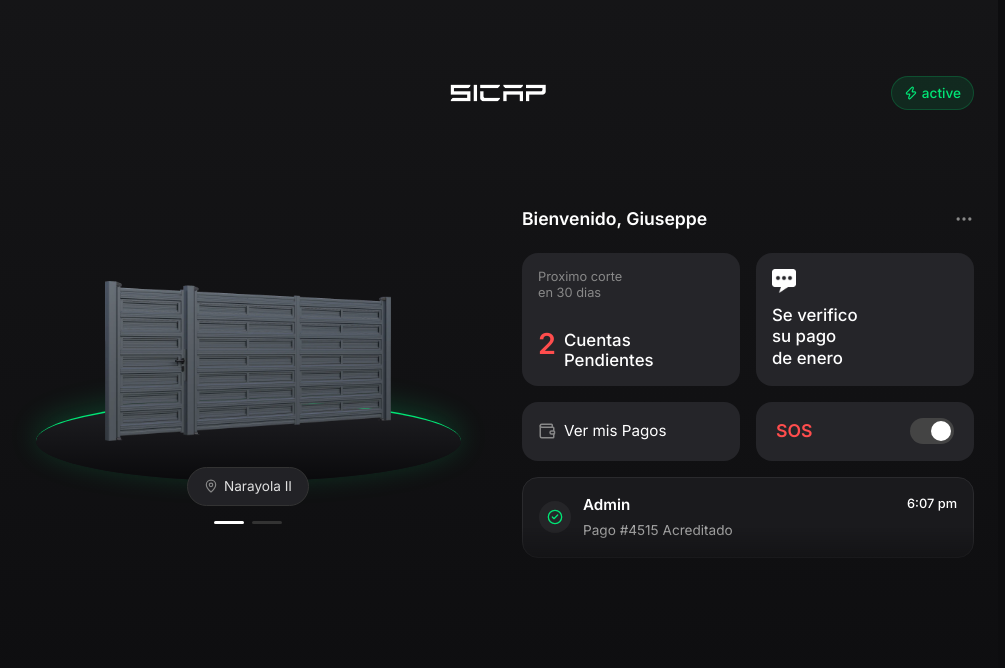
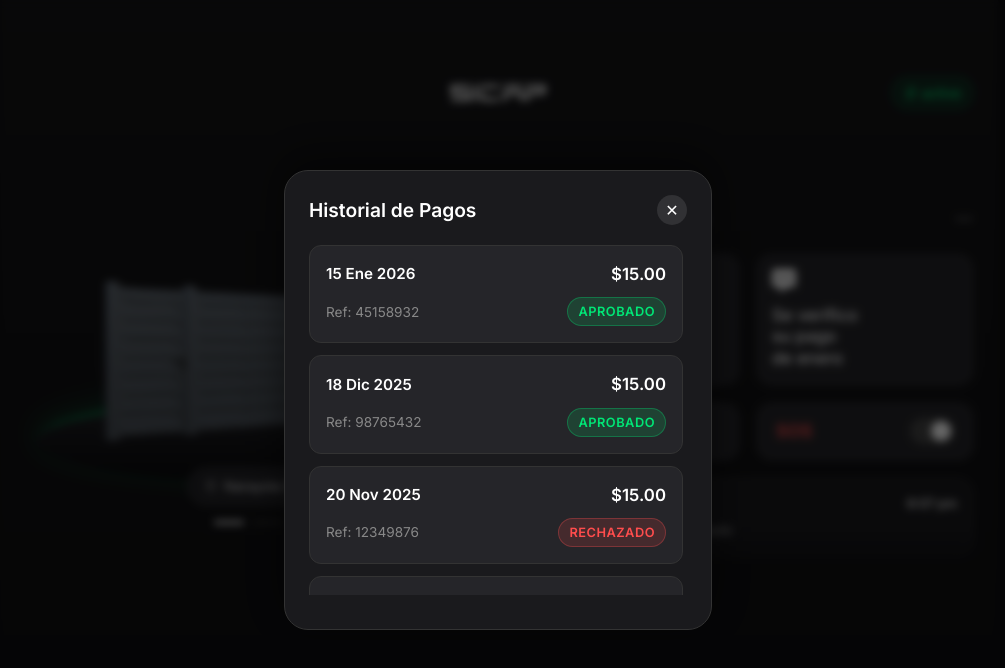
Before and after one commit to itsKartin/SICAP, a React app in the folder frontend/: page /admin/home in a window 1280 px wide. Both pictures are taken after a click on the button "Ver mis Pagos". Shown: the part 989-1657 px from the top of the page, without its empty margins (142-1147 px from the left). Built offline with nearby package versions, Linux system fonts and the light colour scheme; the HTML template or start-up script is replaced by a standard one.

Commit message:
End Front
hola

```diff
--- a/frontend/src/components/user/DashboardUser.css
+++ b/frontend/src/components/user/DashboardUser.css
@@ -44,6 +44,14 @@ body {
   font-size: 0.85rem;
   font-weight: 500;
   border: 1px solid rgba(0, 230, 118, 0.2);
+  transition: all 0.3s ease;
+}
+
+/* NUEVA CLASE PARA EL ESTADO INACTIVO */
+.user-status-badge.inactive {
+  background-color: rgba(255, 77, 77, 0.1);
+  color: #ff4d4d;
+  border: 1px solid rgba(255, 77, 77, 0.2);
 }
 
 .lightning-icon {
@@ -85,6 +93,13 @@ body {
   border-top: 2px solid #00e676;
   box-shadow: 0 -5px 30px rgba(0, 230, 118, 0.2);
   z-index: 1;
+  transition: all 0.3s ease;
+}
+
+/* NUEVA CLASE PARA LA BASE INACTIVA */
+.gate-base.inactive {
+  border-top: 2px solid #ff4d4d;
+  box-shadow: 0 -5px 30px rgba(255, 77, 77, 0.2);
 }
 
 .location-badge {
@@ -240,13 +255,16 @@ body {
   color: #fff;
   cursor: pointer;
   font-family: inherit;
+  transition: background-color 0.2s ease;
+}
+
+.action-btn:hover {
+  background-color: #2a2a2e;
 }
 
 .payments-btn {
   justify-content: flex-start;
 }
-
-/* ... el resto de tu CSS anterior se mantiene igual ... */
 
 .payment-icon {
   width: 18px;
@@ -254,17 +272,9 @@ body {
   color: #888;
 }
 
-/* Agregamos una clase extra para resaltar el icono de 'aprobado' */
 .check-icon {
   color: #00e676;
 }
-
-.sos-btn {
-  justify-content: space-between;
-  padding: 16px 20px;
-}
-
-/* ... el resto de tu CSS posterior se mantiene igual ... */
 
 .sos-btn {
   justify-content: space-between;
@@ -301,17 +311,16 @@ body {
   margin-top: 16px;
   display: flex;
   flex-direction: column;
-  gap: 12px; /* Separación explícita entre tarjetas */
-  max-height: 220px; /* Aumentado ligeramente para acomodar los espacios */
+  gap: 12px;
+  max-height: 220px;
   overflow-y: auto;
 
-  /* Máscara para el difuminado "Efecto iPhone" */
   -webkit-mask-image: linear-gradient(to bottom, rgba(0,0,0,1) 50%, rgba(0,0,0,0) 100%);
   mask-image: linear-gradient(to bottom, rgba(0,0,0,1) 50%, rgba(0,0,0,0) 100%);
 
   -ms-overflow-style: none;
   scrollbar-width: none;
-  padding-bottom: 20px; /* Extra padding para el scroll de las difuminadas */
+  padding-bottom: 20px;
 }
 
 .notifications-container::-webkit-scrollbar {
@@ -322,7 +331,6 @@ body {
   display: flex;
   align-items: center;
   gap: 12px;
-  /* Fondo y bordes trasladados a cada item independiente */
   background-color: #1a1a1d;
   border-radius: 16px;
   padding: 16px;
@@ -349,7 +357,7 @@ body {
 .notif-icon-wrapper {
   width: 32px;
   height: 32px;
-  background-color: rgba(255, 255, 255, 0.05); /* Leve fondo circular al icono */
+  background-color: rgba(255, 255, 255, 0.05);
   border-radius: 50%;
   display: flex;
   align-items: center;
@@ -495,22 +503,10 @@ body {
     margin: 40px auto 20px auto;
     max-width: 400px;
   }
-
-
-
-
-
-
-
-
-
-
-
 }
 
-/* --- ESTILOS PARA LOS MODALES Y MENÚS DE PAGO --- */
+/* --- ESTILOS PARA LOS MODALES --- */
 
-/* Hace que la tarjeta indique que se puede clickear */
 .card.clickable {
   cursor: pointer;
   transition: transform 0.2s ease, background-color 0.2s ease;
@@ -521,7 +517,6 @@ body {
   background-color: #2a2a2e;
 }
 
-/* Fondo oscuro desenfocado del modal */
 .modal-overlay {
   position: fixed;
   top: 0;
@@ -530,13 +525,12 @@ body {
   height: 100vh;
   background-color: rgba(0, 0, 0, 0.6);
   backdrop-filter: blur(4px);
-  z-index: 100; /* Por encima de todo, incluyendo el menú inferior */
+  z-index: 100;
   display: flex;
   justify-content: center;
-  align-items: flex-end; /* Lo pone estilo "BottomSheet" en móviles */
+  align-items: flex-end;
 }
 
-/* Caja de contenido del modal */
 .modal-content {
   background-color: #1a1a1d;
   width: 100%;
@@ -580,7 +574,6 @@ body {
   font-size: 1rem;
 }
 
-/* Lista de deudas */
 .pending-list {
   display: flex;
   flex-direction: column;
@@ -592,7 +585,19 @@ body {
   background-color: #252529;
   padding: 16px;
   border-radius: 12px;
-  border-left: 4px solid #ff4d4d;
+  border-left: 4px solid #444;
+  opacity: 0.6;
+  cursor: pointer;
+  transition: all 0.2s ease;
+}
+
+.pending-list-item:hover {
+  background-color: #2a2a2e;
+}
+
+.pending-list-item.selected {
+  border-left: 4px solid #00e676;
+  opacity: 1;
 }
 
 .pending-info {
@@ -611,7 +616,6 @@ body {
   font-weight: 600;
 }
 
-/* Detalles del Banco */
 .bank-details {
   background-color: #252529;
   padding: 16px;
@@ -630,7 +634,6 @@ body {
   color: #fff;
 }
 
-/* Formulario */
 .payment-form {
   display: flex;
   flex-direction: column;
@@ -657,7 +660,6 @@ body {
   border-color: #00e676;
 }
 
-/* Botones del modal */
 .form-actions {
   display: flex;
   gap: 12px;
@@ -675,6 +677,7 @@ body {
   cursor: pointer;
   width: 100%;
   font-family: inherit;
+  transition: opacity 0.2s;
 }
 
 .modal-secondary-btn {
@@ -690,7 +693,87 @@ body {
   font-family: inherit;
 }
 
-/* Media query para hacer que el modal se centre en PC en lugar de pegarse abajo */
+/* --- HISTORIAL DE PAGOS (NUEVO) --- */
+.history-list {
+  display: flex;
+  flex-direction: column;
+  gap: 12px;
+  max-height: 350px;
+  overflow-y: auto;
+  margin-bottom: 10px;
+  padding-right: 4px;
+}
+
+.history-list::-webkit-scrollbar {
+  width: 6px;
+}
+
+.history-list::-webkit-scrollbar-thumb {
+  background-color: #444;
+  border-radius: 4px;
+}
+
+.history-item {
+  background-color: #252529;
+  padding: 16px;
+  border-radius: 12px;
+  display: flex;
+  flex-direction: column;
+  gap: 10px;
+  border: 1px solid #333;
+}
+
+.history-row {
+  display: flex;
+  justify-content: space-between;
+  align-items: center;
+}
+
+.history-date {
+  color: #fff;
+  font-weight: 600;
+  font-size: 0.95rem;
+}
+
+.history-amount {
+  color: #fff;
+  font-weight: 600;
+  font-size: 1.05rem;
+}
+
+.history-ref {
+  color: #888;
+  font-size: 0.85rem;
+}
+
+.history-status {
+  font-size: 0.8rem;
+  padding: 4px 10px;
+  border-radius: 20px;
+  font-weight: 600;
+  text-transform: uppercase;
+  letter-spacing: 0.5px;
+}
+
+/* Colores de estado para los pagos */
+.status-aprobado {
+  background-color: rgba(0, 230, 118, 0.15);
+  color: #00e676;
+  border: 1px solid rgba(0, 230, 118, 0.3);
+}
+
+.status-pendiente {
+  background-color: rgba(255, 171, 0, 0.15);
+  color: #ffab00;
+  border: 1px solid rgba(255, 171, 0, 0.3);
+}
+
+.status-rechazado {
+  background-color: rgba(255, 77, 77, 0.15);
+  color: #ff4d4d;
+  border: 1px solid rgba(255, 77, 77, 0.3);
+}
+
 @media (min-width: 850px) {
   .modal-overlay {
     align-items: center;
--- a/frontend/src/components/user/DashboardUser.jsx
+++ b/frontend/src/components/user/DashboardUser.jsx
@@ -3,31 +3,73 @@ import { Zap, MapPin, MoreHorizontal, Wallet, CircleCheck } from 'lucide-react';
 import './DashboardUser.css';
 
 const DashboardUser = () => {
-  // Estados para controlar los modales y el formulario
+  // Estado para controlar si el usuario está activo o inactivo
+  const [isActive, setIsActive] = useState(true); // Cambia a true para ver el color verde
+
+  // Estados para controlar los modales
   const [showPendingMenu, setShowPendingMenu] = useState(false);
   const [showPaymentForm, setShowPaymentForm] = useState(false);
+  const [showPaymentsHistory, setShowPaymentsHistory] = useState(false);
   const [reference, setReference] = useState('');
+
+  // Estado con la lista de deudas pendientes
+  const [pendingDebts] = useState([
+    { id: 1, month: 'Febrero 2026', amount: 15.00 },
+    { id: 2, month: 'Marzo 2026', amount: 15.00 }
+  ]);
+
+  // Estado con el historial de pagos del usuario
+  const [paymentHistory] = useState([
+    { id: 101, date: '15 Ene 2026', ref: '45158932', status: 'Aprobado', amount: 15.00 },
+    { id: 102, date: '18 Dic 2025', ref: '98765432', status: 'Aprobado', amount: 15.00 },
+    { id: 103, date: '20 Nov 2025', ref: '12349876', status: 'Rechazado', amount: 15.00 },
+    { id: 104, date: '15 Oct 2025', ref: '56781234', status: 'Aprobado', amount: 15.00 }
+  ]);
+
+  const [selectedDebts, setSelectedDebts] = useState([1, 2]);
 
   // Manejadores de eventos
   const handleOpenPending = () => setShowPendingMenu(true);
 
   const handleOpenPaymentForm = () => {
+    if (selectedDebts.length > 0) {
+      setShowPendingMenu(false);
+      setShowPaymentForm(true);
+    }
+  };
+
+  const handleOpenPaymentsHistory = () => {
     setShowPendingMenu(false);
-    setShowPaymentForm(true);
+    setShowPaymentForm(false);
+    setShowPaymentsHistory(true);
   };
 
   const handleCloseModals = () => {
     setShowPendingMenu(false);
     setShowPaymentForm(false);
+    setShowPaymentsHistory(false);
     setReference('');
   };
 
   const handleSubmitPayment = (e) => {
     e.preventDefault();
     console.log("Pago reportado con referencia:", reference);
-    alert("¡Pago reportado exitosamente!"); // Aquí iría tu lógica de backend
+    console.log("Deudas pagadas (IDs):", selectedDebts);
+    alert("¡Pago reportado exitosamente!");
     handleCloseModals();
   };
+
+  const toggleDebtSelection = (id) => {
+    setSelectedDebts(prev =>
+      prev.includes(id)
+        ? prev.filter(debtId => debtId !== id)
+        : [...prev, id]
+    );
+  };
+
+  const totalToPay = pendingDebts
+    .filter(debt => selectedDebts.includes(debt.id))
+    .reduce((sum, debt) => sum + debt.amount, 0);
 
   return (
     <div className="dashboard-container">
@@ -36,17 +78,19 @@ const DashboardUser = () => {
         <div className="logo-wrapper">
           <img src="/logo.png" alt="SICAP" className="logo-img" />
         </div>
-        <div className="user-status-badge">
+        {/* Lógica dinámica para el estado del usuario */}
+        <div className={`user-status-badge ${!isActive ? 'inactive' : ''}`}>
           <Zap className="lightning-icon" />
-          active
+          {isActive ? 'active' : 'inactivo'}
         </div>
       </header>
 
-      {/* HERO SECTION (PORTÓN) */}
+      {/* HERO SECTION */}
       <section className="dash-hero">
         <div className="gate-display">
           <img src="/user/port.png" alt="Portón" className="gate-img" />
-          <div className="gate-base"></div>
+          {/* Lógica dinámica para la base del portón */}
+          <div className={`gate-base ${!isActive ? 'inactive' : ''}`}></div>
 
           <div className="location-badge">
             <MapPin className="pin-icon" />
@@ -68,19 +112,16 @@ const DashboardUser = () => {
         </div>
 
         <div className="cards-grid">
-          {/* Tarjeta 1: Cuentas Pendientes */}
           <div className="card pending-card clickable" onClick={handleOpenPending}>
             <p className="subtitle">Proximo corte<br/>en 30 dias</p>
             <div className="pending-content">
-              <span className="highlight-number">2</span>
+              <span className="highlight-number">{pendingDebts.length}</span>
               <h3>Cuentas<br/>Pendientes</h3>
             </div>
           </div>
 
-          {/* Tarjeta 2: Mensaje */}
           <div className="card message-card">
             <div className="icon-wrapper">
-              {/* Según la imagen, este se deja tal cual */}
               <img src="/user/msj.png" alt="Mensaje" className="msj-icon" />
             </div>
             <h3>Se verifico<br/>su pago<br/>de enero</h3>
@@ -88,8 +129,7 @@ const DashboardUser = () => {
         </div>
 
         <div className="actions-row">
-          <button className="action-btn payments-btn">
-            {/* Cambiado a un icono relacionado con pagos */}
+          <button className="action-btn payments-btn" onClick={handleOpenPaymentsHistory}>
             <Wallet className="payment-icon" />
             Ver mis Pagos
           </button>
@@ -100,12 +140,11 @@ const DashboardUser = () => {
           </div>
         </div>
 
-        {/* NOTIFICACIONES TIPO IPHONE SEPARADAS */}
+        {/* NOTIFICACIONES */}
         <div className="notifications-container">
           <div className="notif-item">
             <div className="notif-icon-col">
               <div className="notif-icon-wrapper">
-                {/* Cambiado a un check de aprobado */}
                 <CircleCheck className="small-icon check-icon" />
               </div>
             </div>
@@ -117,7 +156,6 @@ const DashboardUser = () => {
               <p className="notif-desc">Pago #4515 Acreditado</p>
             </div>
           </div>
-          {/* ... resto de las notificaciones ... */}
         </div>
       </section>
 
@@ -133,22 +171,33 @@ const DashboardUser = () => {
             </div>
 
             <div className="pending-list">
-              <div className="pending-list-item">
-                <div className="pending-info">
-                  <span className="pending-month">Febrero 2026</span>
-                  <span className="pending-amount">$15.00</span>
-                </div>
-              </div>
-              <div className="pending-list-item">
-                <div className="pending-info">
-                  <span className="pending-month">Marzo 2026</span>
-                  <span className="pending-amount">$15.00</span>
-                </div>
-              </div>
+              {pendingDebts.map(debt => {
+                const isSelected = selectedDebts.includes(debt.id);
+                return (
+                  <div
+                    key={debt.id}
+                    className={`pending-list-item ${isSelected ? 'selected' : ''}`}
+                    onClick={() => toggleDebtSelection(debt.id)}
+                  >
+                    <div className="pending-info">
+                      <span className="pending-month">{debt.month}</span>
+                      <span className="pending-amount">${debt.amount.toFixed(2)}</span>
+                    </div>
+                  </div>
+                );
+              })}
             </div>
 
-            <button className="modal-primary-btn" onClick={handleOpenPaymentForm}>
-              Pagar Deuda ($30.00)
+            <button
+              className="modal-primary-btn"
+              onClick={handleOpenPaymentForm}
+              disabled={selectedDebts.length === 0}
+              style={{
+                opacity: selectedDebts.length === 0 ? 0.5 : 1,
+                cursor: selectedDebts.length === 0 ? 'not-allowed' : 'pointer'
+              }}
+            >
+              Pagar Deuda (${totalToPay.toFixed(2)})
             </button>
           </div>
         </div>
@@ -167,7 +216,7 @@ const DashboardUser = () => {
               <p><strong>Banco:</strong> Banesco</p>
               <p><strong>Cta:</strong> 0134-XXXX-XXXX-XXXX-XXXX</p>
               <p><strong>RIF:</strong> J-12345678-9</p>
-              <p><strong>Monto total:</strong> $30.00 (Cambio BCV)</p>
+              <p><strong>Monto total:</strong> ${totalToPay.toFixed(2)} (Cambio BCV)</p>
             </div>
 
             <form onSubmit={handleSubmitPayment} className="payment-form">
@@ -190,6 +239,35 @@ const DashboardUser = () => {
         </div>
       )}
 
+      {/* Modal 3: Historial de Pagos */}
+      {showPaymentsHistory && (
+        <div className="modal-overlay" onClick={handleCloseModals}>
+          <div className="modal-content" onClick={(e) => e.stopPropagation()}>
+            <div className="modal-header">
+              <h3>Historial de Pagos</h3>
+              <button className="close-btn" onClick={handleCloseModals}>✕</button>
+            </div>
+
+            <div className="history-list">
+              {paymentHistory.map(payment => (
+                <div key={payment.id} className="history-item">
+                  <div className="history-row">
+                    <span className="history-date">{payment.date}</span>
+                    <span className="history-amount">${payment.amount.toFixed(2)}</span>
+                  </div>
+                  <div className="history-row">
+                    <span className="history-ref">Ref: {payment.ref}</span>
+                    <span className={`history-status status-${payment.status.toLowerCase()}`}>
+                      {payment.status}
+                    </span>
+                  </div>
+                </div>
+              ))}
+            </div>
+          </div>
+        </div>
+      )}
+
     </div>
   );
 };
```
